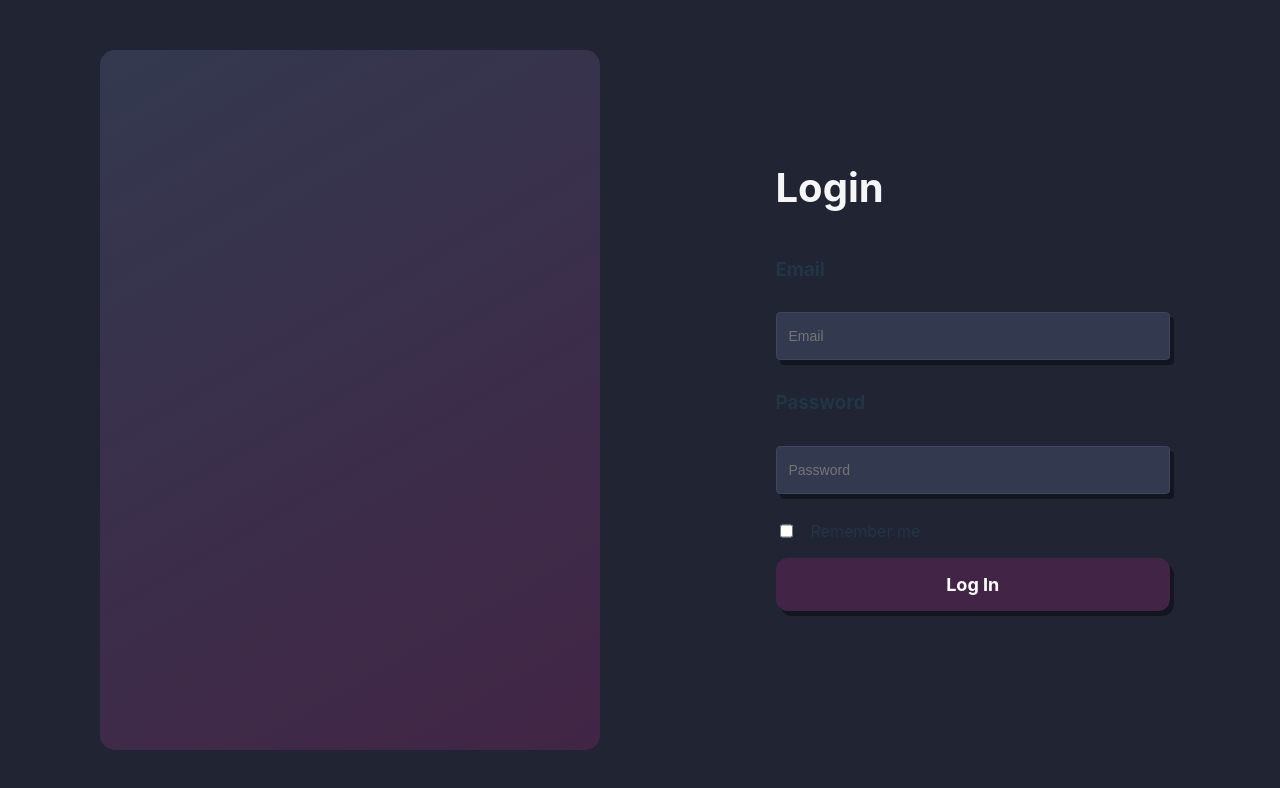
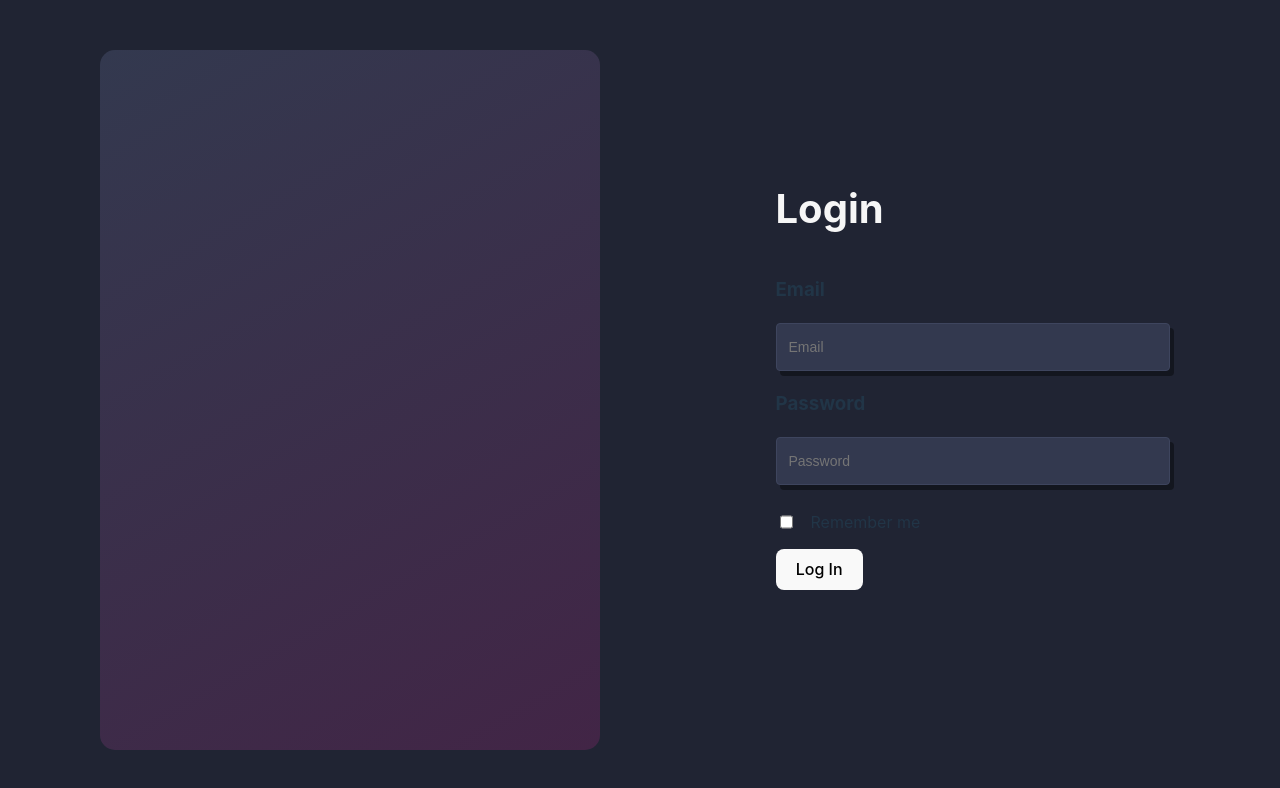
Before and after one commit to lsayah/CMS, a React (Vite) app in the folder client/: page /login in a window 1280 px wide. Shown: the top 788 px of the page. Built offline with nearby package versions, Linux system fonts and the light colour scheme.

Commit message:
add authentification route in LogIn page

```diff
--- a/client/src/pages/Login.jsx
+++ b/client/src/pages/Login.jsx
@@ -1,19 +1,64 @@
-import React from "react";
+import React, { useState } from "react";
 import "../styles/Login.css";
 import Button from "../components/button.jsx";
 import InputField from "../components/InputField.jsx";
+import { useNavigate } from "react-router-dom";
+
 export default function Login() {
+  const [email, setEmail] = useState("");
+  const [password, setPassword] = useState("");
+  const [message, setMessage] = useState("");
+  const navigate = useNavigate();
+
+  const handleLogin = async (e) => {
+    e.preventDefault(); // Empêche le rechargement de la page
+
+    try {
+      const response = await fetch("/api/auth/login", {
+        method: "POST",
+        headers: {
+          Accept: "application/json",
+          "Content-Type": "application/json",
+        },
+        body: JSON.stringify({ email, password }), // Données envoyées
+      });
+
+      if (!response.ok) {
+        setMessage("Login échoué. Vérifiez vos informations.");
+        return;
+      }
+
+      const data = await response.json();
+      localStorage.setItem("token", data.token);
+      navigate("/");
+      setMessage(data.message || "Connexion réussie !");
+    } catch (error) {
+      setMessage(error.message);
+    }
+  };
+
   return (
     <div>
-      <div class="logo-container">
-        <div class="rectangle"></div>
+      <div className="logo-container">
+        <div className="rectangle"></div>
       </div>
-      <div class="login-container">
+      <div className="login-container">
         <h1>Login</h1>
+        <form onSubmit={handleLogin}>
           <h3>Email</h3>
-        <InputField type="email" placeholder="Email" />
+          <InputField
+            type="email"
+            placeholder="Email"
+            value={email}
+            onChange={(e) => setEmail(e.target.value)}
+          />
           <h3>Password</h3>
-        <InputField type="password" placeholder="Password" />
+          <InputField
+            type="password"
+            placeholder="Password"
+            value={password}
+            onChange={(e) => setPassword(e.target.value)}
+          />
           <div>
             <input
               type="checkbox"
@@ -21,9 +66,12 @@ export default function Login() {
               name="interest"
               value="RememberMe"
             />
-          <label for="coding">Remember me</label>
+            <label htmlFor="RememberMe">Remember me</label>
           </div>
-        <Button text="Log In" navigateTo="/" />
+          <button type="submit">Log In</button>
+        </form>
+        {message && <p>{message}</p>}{" "}
+        {/* Affiche les messages d'erreur ou succès */}
       </div>
     </div>
   );
```
Lines whose indentation alone changed are shown as unchanged.
